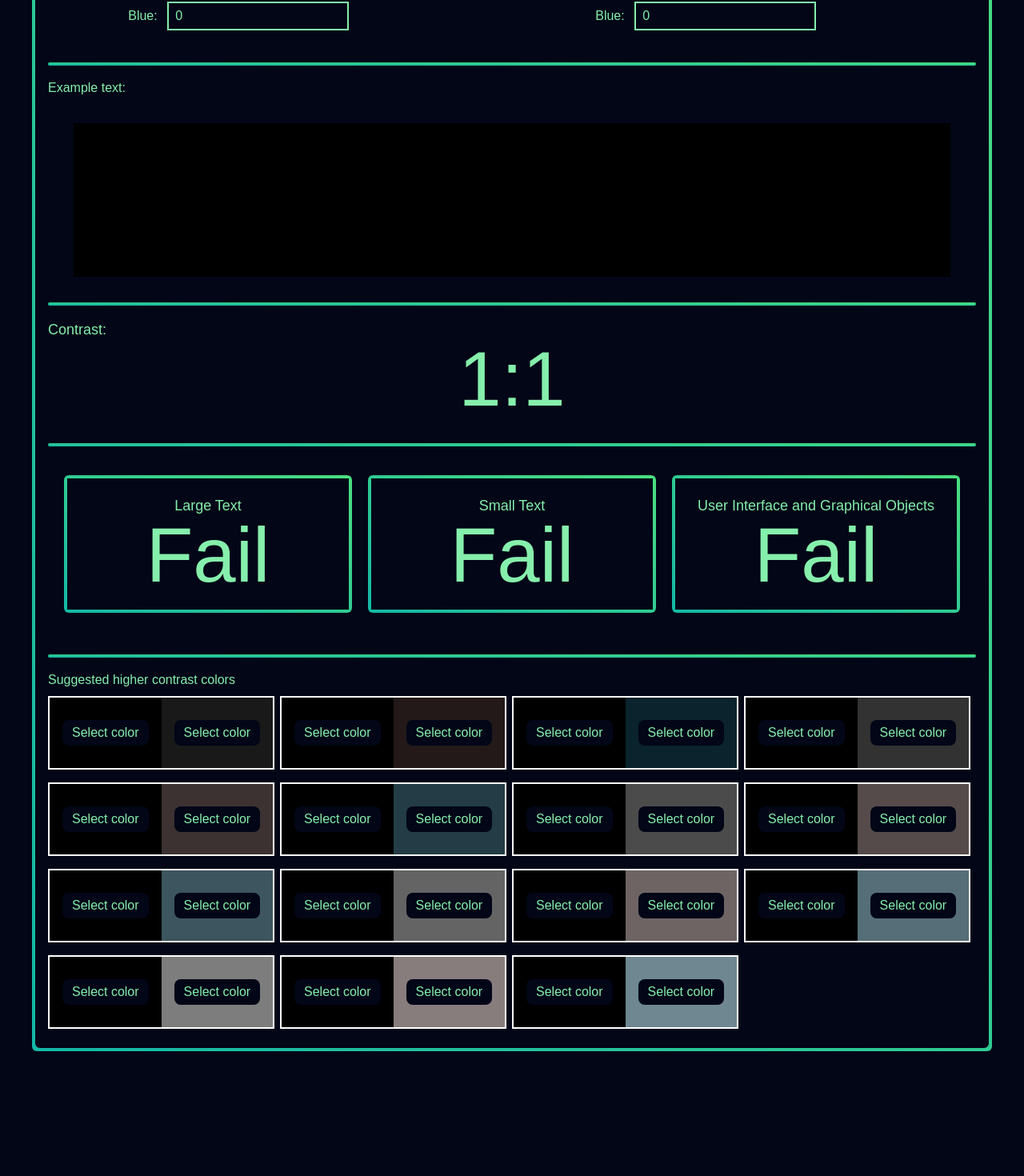
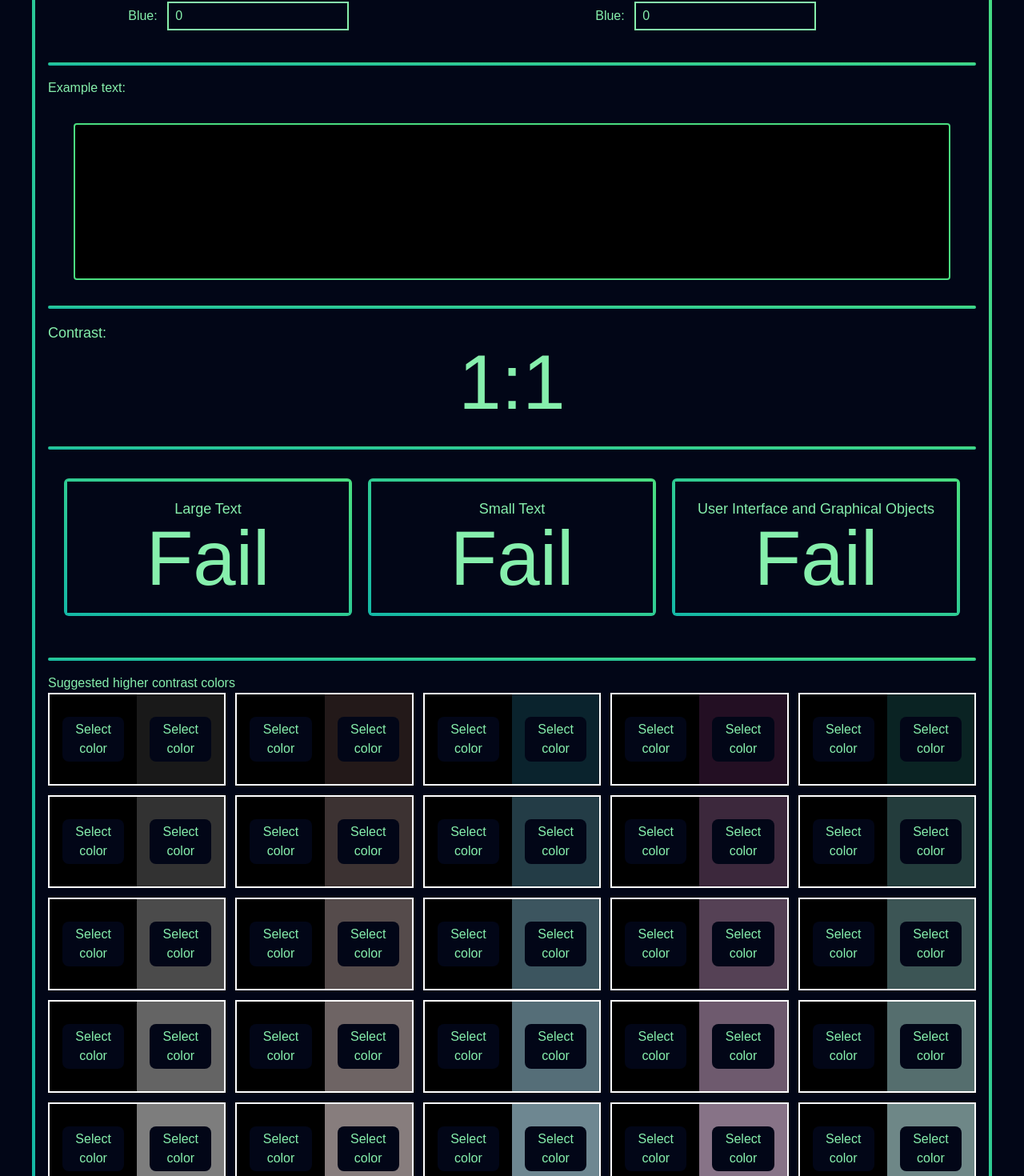
Before and after one commit to Hillary764/color-picker, a React (Vite) app: page / in a window 1280 px wide. Shown: the part 701-2171 px from the top of the page at 80% size. Before the commit the page ends 2055 px from the top, so only its background shows below. Built offline with nearby package versions, Linux system fonts and the light colour scheme.

Commit message:
contrast picker updates

```diff
--- a/src/components/ContrastPicker/ContrastPicker.tsx
+++ b/src/components/ContrastPicker/ContrastPicker.tsx
@@ -1,4 +1,4 @@
-import { useState } from "react";
+import { useEffect, useState } from "react";
 import ColorSelector from "../ColorSelector/ColorSelector";
 import { contrast } from "../../utilities/contrast";
 import RatioCards from "../RatioCards/RatioCards";
@@ -25,6 +25,12 @@ export default function ContrastPicker() {
     green: 0,
     blue: 0,
   });
+
+  const [contrastVal, setContrastVal] = useState(1);
+
+  useEffect(() => {
+    setContrastVal(contrast(bgRGB, textRGB));
+  }, [bgRGB, textRGB]);
 
   return (
     <div
@@ -68,7 +74,7 @@ export default function ContrastPicker() {
         >
           <h3>Example text:</h3>
           <div
-            className="m-8 p-5"
+            className="m-8 p-5 border-2 rounded border-green-400"
             style={{
               backgroundColor: bg,
               color: textColor,
@@ -94,9 +100,7 @@ export default function ContrastPicker() {
         >
           <h3 className="text-lg">Contrast:</h3>
           <p className="w-full m-0 text-8xl text-center">
-            {contrast(bgRGB, textRGB)
-              .toString()
-              .match(/^-?\d+(?:\.\d{0,2})?/)?.[0] ?? ""}
+            {contrastVal.toString().match(/^-?\d+(?:\.\d{0,2})?/)?.[0] ?? ""}
             :1
           </p>
         </div>
--- a/src/components/GreaterContrast/GreaterContrast.tsx
+++ b/src/components/GreaterContrast/GreaterContrast.tsx
@@ -34,13 +34,17 @@ export default function GreaterContrast({ rgb1, rgb2, setValues }: Props) {
 
   return (
     <>
-      <div className="grid w-full lg:grid-cols-4 md:grid-cols-3 grid-cols-2 auto-rows-auto">
+      <div
+        className={`grid w-full
+        lg:grid-cols-5 md:grid-cols-3 grid-cols-2 auto-rows-auto
+        gap-3`}
+      >
         {newContrastOptions.map((option, index) => {
           return (
             <div
               key={`${option.rgb1.red}-${option.rgb1.green}-${option.rgb1.blue}-${index}`}
             >
-              <div className="flex flex-row w-fit h-fit border-white border-2 my-2">
+              <div className="flex flex-row w-fit h-fit border-white border-2 ">
                 <div
                   className="flex-1 p-4 flex justify-center items-center"
                   style={{
--- a/src/utilities/contrastSuggestion.ts
+++ b/src/utilities/contrastSuggestion.ts
@@ -1,5 +1,18 @@
 import { RGBMap } from "../components/ContrastPicker/ContrastPicker";
 import { luminance } from "./contrast";
+
+function updateColors(
+  rgbVal: RGBMap,
+  rChange: number,
+  gChange: number,
+  bChange: number
+) {
+  return {
+    red: Math.min(Math.max(rgbVal.red) + rChange, 255),
+    green: Math.min(Math.max(rgbVal.green) + gChange, 255),
+    blue: Math.min(Math.max(rgbVal.blue) + bChange, 255),
+  } as RGBMap;
+}
 
 function suggestDarker(rgbVal: RGBMap) {
   const suggestion1 = {
@@ -20,7 +33,11 @@ function suggestDarker(rgbVal: RGBMap) {
     blue: Math.max(rgbVal.blue - 15, 0),
   };
 
-  return [suggestion1, suggestion2, suggestion3];
+  const suggestion4 = updateColors(rgbVal, -25, -45, -25);
+
+  const suggestion5 = updateColors(rgbVal, -35, -10, -10);
+
+  return [suggestion1, suggestion2, suggestion3, suggestion4, suggestion5];
 }
 
 function suggestLighter(rgbVal: RGBMap) {
@@ -42,7 +59,11 @@ function suggestLighter(rgbVal: RGBMap) {
     blue: Math.min(rgbVal.blue + 45, 255),
   };
 
-  return [suggestion1, suggestion2, suggestion3];
+  const suggestion4 = updateColors(rgbVal, 35, 15, 35);
+
+  const suggestion5 = updateColors(rgbVal, 10, 35, 35);
+
+  return [suggestion1, suggestion2, suggestion3, suggestion4, suggestion5];
 }
 
 interface NewContrastResults {
```
